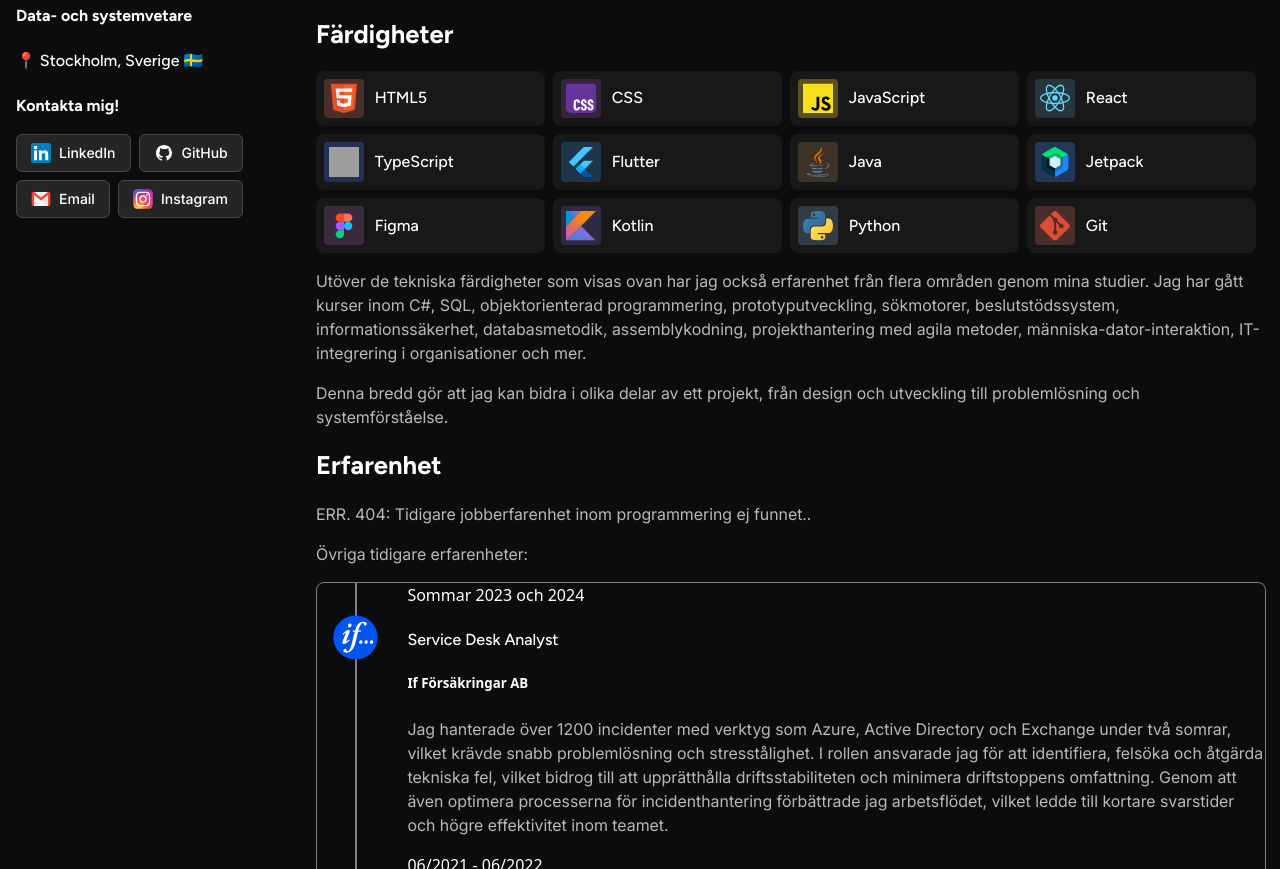
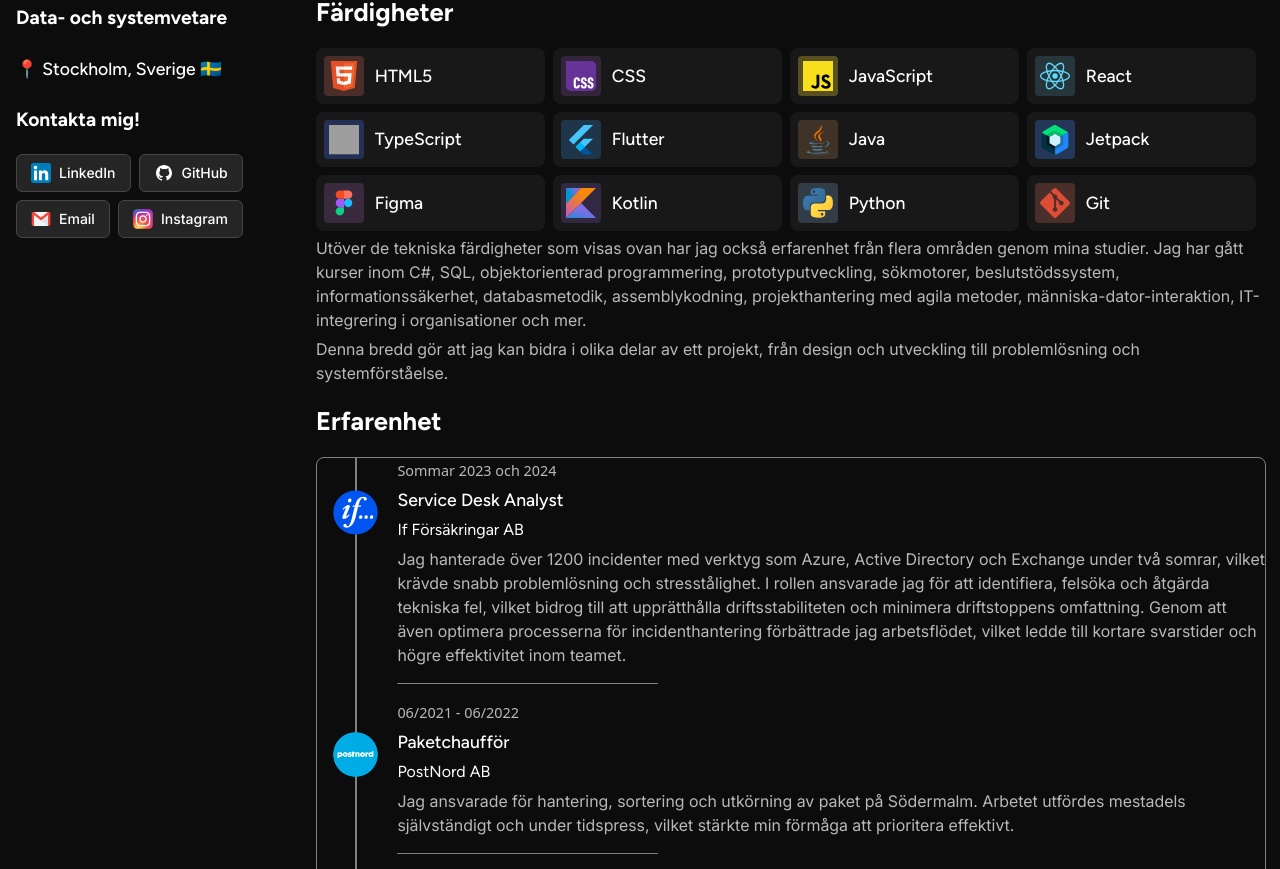
Before and after one commit to vhogberg/react-portfolio, a React (Vite) app: page / in a window 1280 px wide. Shown: the part 371-1240 px from the top of the page. Built offline with nearby package versions, Linux system fonts and the light colour scheme; grey boxes are pictures that could not be loaded.

Commit message:
Continued styling on timeline item

```diff
--- a/src/components/Timeline/Timeline.css
+++ b/src/components/Timeline/Timeline.css
@@ -1,6 +1,6 @@
 .timeline-container {
     width: 100%;
-    height: 100%;
+    height: auto;
     border: 1px solid gray;
     border-radius: 8px;
 }
--- a/src/components/Timeline/TimelineItem.css
+++ b/src/components/Timeline/TimelineItem.css
@@ -1,7 +1,7 @@
-.timeline-item-container{
+.timeline-item-container {
     display: grid;
     grid-template-columns: auto 1fr;
-    column-gap: 50px;
+    column-gap: 40px;
 }
 
 .timeline-item-vertical-timeline {
@@ -26,3 +26,21 @@
     margin-left: 1rem;
     margin-top: 2rem;
 }
+
+.timeline-item-separator-line {
+    position: relative;
+    background-color: gray;
+    width: 30%;
+    height: 1px;
+    margin: 1rem 0;
+    border-radius: 45px;
+}
+
+.timeline-item-description span {
+    color: var(--color-text-bodytext);
+    font-size: 0.9rem;
+}
+
+.timeline-item-description h4, h5, p {
+    margin: 0.3rem 0;
+}
--- a/src/index.css
+++ b/src/index.css
@@ -70,7 +70,11 @@
   min-height: 100vh;
 }
 
-h1, h2, h3, h4 {
+h1,
+h2,
+h3,
+h4,
+h5 {
   font-family: "HeadingFont";
 }
 
@@ -82,16 +86,18 @@
   font-size: 1.4rem;
 }
 
-h3, h4 {
-  font-size: 1rem;
+h3 {
+  font-size: 1.2rem;
 }
 
 h4 {
-    font-weight: 700;
+  font-size: 1.1rem;
+  font-weight: 500;
 }
 
-h4 {
-    font-weight: 500;
+h5 {
+  font-size: 1rem;
+  font-weight: 400;
 }
 
 p {
--- a/src/pages/MainContent/Experience/Experience.tsx
+++ b/src/pages/MainContent/Experience/Experience.tsx
@@ -7,9 +7,6 @@
     return (
         <>
         <h1>Erfarenhet</h1>
-        <p>ERR. 404: Tidigare jobberfarenhet inom programmering ej funnet..</p>
-        <p>Övriga tidigare erfarenheter:</p>
-
         <Timeline items={experienceItems}/>
         </>
     );
```
Lines whose indentation alone changed are shown as unchanged.
